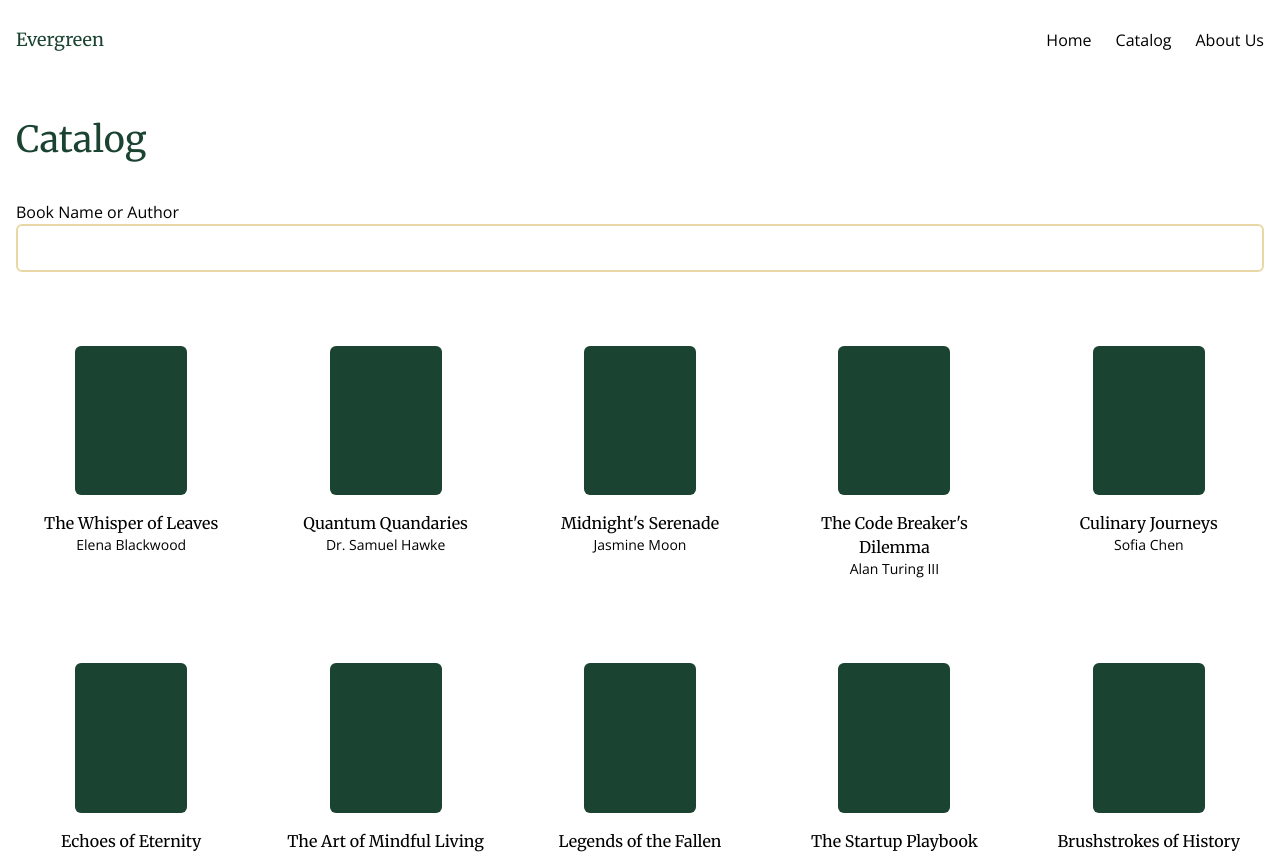
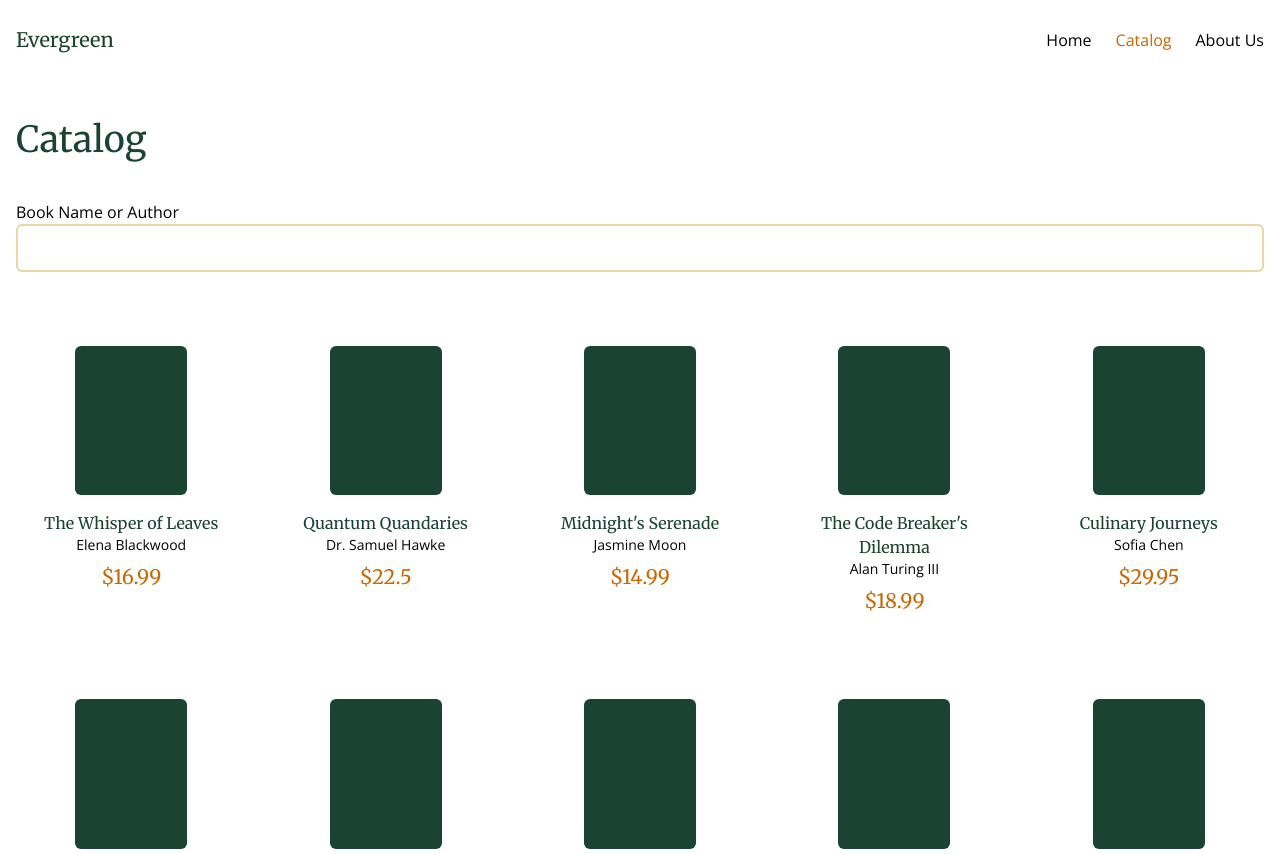
Before and after one commit to GuidoCarda/evergreen-pages, a Next.js app: page /catalog in a window 1280 px wide. Shown: the top 854 px of the page. Built offline with nearby package versions, Linux system fonts and the light colour scheme.

Commit message:
add basic book details page

```diff
--- a/src/app/catalog/[isbn]/page.tsx
+++ b/src/app/catalog/[isbn]/page.tsx
@@ -1,4 +1,5 @@
 import { getBook } from "@/app/lib/data";
+import Image from "next/image";
 import { notFound } from "next/navigation";
 
 export default async function Page({ params }: { params: { isbn: string } }) {
@@ -9,10 +10,31 @@ export default async function Page({ params }: { params: { isbn: string } }) {
   }
 
   return (
-    <main className="min-h-screen max-w-screen-xl px-4 mx-auto">
-      <h1 className="text-3xl md:text-4xl font-title text-primary mb-20">
-        Book {params.isbn} page
-      </h1>
+    <main className="min-h-screen max-w-screen-xl py-20 px-4 mx-auto">
+      <section className="md:flex md:items-center md:justify-center md:gap-10 ">
+        <div className="w-1/2 mx-auto md:mx-0 aspect-[9/12]  md:max-w-60  mb-10 md:mb-0 rounded-lg  overflow-hidden object-cover  bg-secondary">
+          <img src={book.coverImage} alt="book cover image" />
+        </div>
+        <div>
+          <span className="inline-block text-sm mb-2  bg-primary text-white w-fit px-2  rounded-md">
+            {book.genre}
+          </span>
+          {book.featured && (
+            <span className="inline-block ml-2 text-sm mb-2  bg-accent text-white w-fit px-2 rounded-md">
+              Featured
+            </span>
+          )}
+          <h1 className="text-3xl md:text-4xl font-title text-primary">
+            {book.title}
+          </h1>
+          <p className="mb-4">{book.author}</p>
+          <p className="max-w-[60ch]">{book.description}</p>
+          <p className="text-3xl my-4 font-title  text-accent">${book.price}</p>
+          <button className="w-full mt-6 h-10 px-6 rounded-md bg-accent hover:opacity-90 text-white inline-flex justify-center items-center md:w-fit">
+            Reserve
+          </button>
+        </div>
+      </section>
     </main>
   );
 }
--- a/src/app/layout.tsx
+++ b/src/app/layout.tsx
@@ -21,7 +21,7 @@ export default function RootLayout({
       >
         <header className="relative h-20 w-full md:flex md:justify-between max-w-screen-xl mx-auto">
           <div className="flex justify-between px-4 items-center h-full">
-            <Link href={"/"} className={`font-title text-lg text-primary`}>
+            <Link href={"/"} className={`font-title text-xl text-primary`}>
               Evergreen
             </Link>
             <button className="h-12 w-12 md:hidden">X</button>
--- a/src/app/lib/data.ts
+++ b/src/app/lib/data.ts
@@ -2,6 +2,7 @@ import { Book } from "@/app/lib/definitions";
 import { promises as fs } from "fs";
 
 const ITEMS_PER_PAGE = 10;
+const FEATURED_ITEMS = 5;
 
 export async function getBooks() {
   const file = await fs.readFile(
@@ -21,7 +22,7 @@ export async function getFilteredBooks(query: string, currentPage: number) {
 
 export async function getFeaturedBooks() {
   const featured = await getBooks();
-  return featured.filter((book) => book.featured);
+  return featured.filter((book) => book.featured).slice(0, FEATURED_ITEMS);
 }
 
 export async function getBook(isbn: string) {
--- a/src/app/placeholder-data.json
+++ b/src/app/placeholder-data.json
@@ -7,7 +7,7 @@
       "isbn": "978-1234567890",
       "genre": "Literary Fiction",
       "description": "A poignant tale of self-discovery set in a small forest town, where the rustling leaves hold secrets of the past.",
-      "coverImage": "/images/whisper-of-leaves.jpg",
+      "coverImage": "https://m.media-amazon.com/images/I/51Hd9zBZJ9L.jpg",
       "price": 16.99,
       "featured": true
     },
--- a/src/app/ui/book-card.tsx
+++ b/src/app/ui/book-card.tsx
@@ -6,11 +6,17 @@ export default function BookCard({ book }: { book: Book }) {
     <li className="group w-full border-2  border-transparent hover:bg-secondary/20 hover:border-secondary/50 rounded-md">
       <Link
         href={`/catalog/${book.isbn}`}
-        className="px-2 py-8 flex flex-col items-center  h-full "
+        className="relative px-2 py-8 flex flex-col items-center  h-full "
       >
         <div className="w-28 aspect-[9/12] mb-4 bg-primary rounded-md group-hover:shadow-xl group-hover:-translate-y-1 transition-transform duration-200" />
-        <h3 className="text-center font-title">{book.title}</h3>
+        <h3 className="text-center text-primary font-title">{book.title}</h3>
         <span className="text-sm">{book.author}</span>
+        <span className="block mt-2 text-center  font-title text-accent text-xl">
+          ${book.price}
+        </span>
+        <span className="hidden  capitalize text-sm text-accent absolute bottom-2  group-hover:block ">
+          view details
+        </span>
       </Link>
     </li>
   );
--- a/src/app/ui/nav-links.tsx
+++ b/src/app/ui/nav-links.tsx
@@ -1,4 +1,8 @@
+"use client";
+
+import clsx from "clsx";
 import Link from "next/link";
+import { usePathname } from "next/navigation";
 
 const links = [
   { name: "Home", href: "/" },
@@ -7,10 +11,18 @@ const links = [
 ];
 
 export default function NavLinks() {
+  const pathname = usePathname();
+
   return (
     <>
       {links.map((link) => (
-        <Link key={link.href} className="py-4" href={link.href}>
+        <Link
+          key={link.href}
+          className={clsx(`rounded-md transition-all `, {
+            "text-accent ": pathname === link.href,
+          })}
+          href={link.href}
+        >
           {link.name}
         </Link>
       ))}
```
